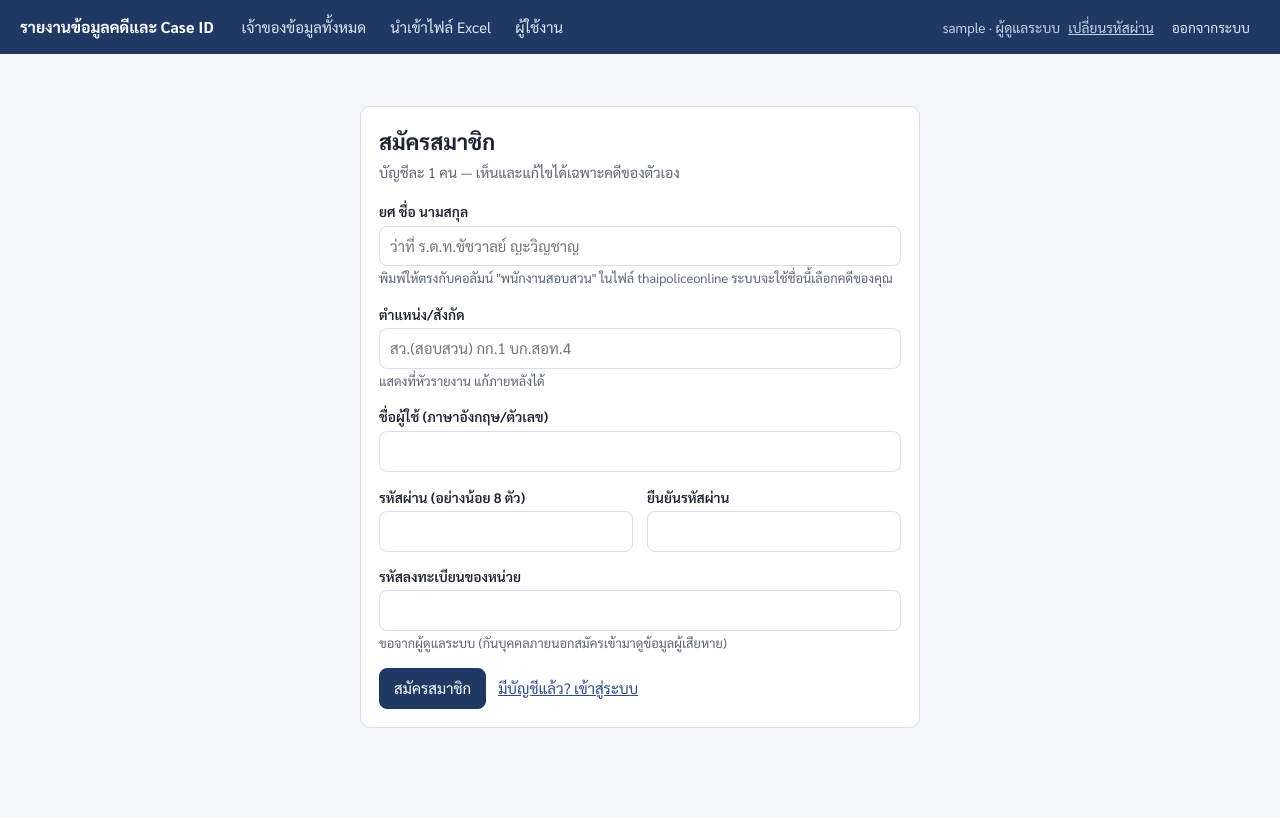
After one commit to WoravitSuwan/microsoft-wpe, a Flask app: template caseapp/templates/register.html in a window 1280 px wide. The commit adds this page. Run offline with Flask 3, Linux system fonts and the light colour scheme; the template is opened without the code that fills it, so the values that code supplies are empty; the visitor is signed in with stand-in values (Sample User, id 1); data comes from the database, SQL or seed files in the repository; some libraries are stand-ins or nearby versions.

Commit message:
Self-registration: each officer signs up, imports, gets own report
- /register: officer enters rank/name as in thaipoliceonline, position,
  username, password and the unit registration code; the account is
  created as an officer and linked to the owner with that name (or a
  new owner). One account per name; registration is closed until the
  admin sets a code on the users page (protects victims' data)
- Names compared ignoring whitespace (thaipoliceonline spacing varies):
  owner lookup on import/registration and the "system still lists
  another investigator" note
- Officers can rename their own owner (fix a typo so names match)
- Import picker: officer's own name first and pre-checked; shows a
  warning if their name is not in the file; officers always see the
  picker unless the file contains only their name
- settings table (id/key/value)

Tests: registration open/closed, wrong code, duplicate name with
different spacing, linking to an unclaimed owner, two officers
importing the same unit file each getting only their cases
(42 passed on SQLite + Postgres). Browser test with the real
101-investigator export: register -> picker pre-checks own name ->
484 cases imported.

Co-Authored-By: Claude Opus 5.5 <noreply@anthropic.com>
Claude-Session: https://claude.ai/code/session_01SBz38VdrhqYgXUNftFg4n9

```diff
--- a/caseapp/app.py
+++ b/caseapp/app.py
@@ -13,8 +13,8 @@ from flask import (Flask, abort, flash, g, redirect, render_template, request, s
 from werkzeug.security import check_password_hash, generate_password_hash
 
 from . import importer, report
-from .db import (MANUAL_FIELDS, CaseCache, batch, database_url, get_db, init_db,
-                 placeholder_case_id, upsert_case)
+from .db import (MANUAL_FIELDS, CaseCache, batch, database_url, find_owner, get_db,
+                 get_setting, init_db, placeholder_case_id, set_setting, upsert_case)
 from .thaidate import be_slash, ce_slash, thai_short, thai_short_time, to_iso
 
 
@@ -204,7 +204,62 @@ def _register(app):
                 return redirect(nxt if nxt.startswith("/") and not nxt.startswith("//")
                                 else url_for("index"))
             flash("ชื่อผู้ใช้หรือรหัสผ่านไม่ถูกต้อง", "error")
-        return render_template("login.html")
+        return render_template("login.html",
+                               register_open=bool(get_setting(get_db(), "register_code")))
+
+    @app.route("/register", methods=["GET", "POST"])
+    def register():
+        """สมัครสมาชิกด้วยตัวเอง: 1 บัญชีต่อพนักงานสอบสวน 1 คน ต้องมีรหัสลงทะเบียนของหน่วย"""
+        db = get_db()
+        if g.user is not None:
+            return redirect(url_for("index"))
+        code = get_setting(db, "register_code") or ""
+        if not code:
+            return render_template("register.html", closed=True, form={})
+        form = {k: _form_text(k) or "" for k in ("username", "name", "position")}
+        if request.method == "POST":
+            name = " ".join(form["name"].split())
+            password = request.form.get("password", "")
+            error = None
+            if not secrets.compare_digest(request.form.get("code", "").strip(), code):
+                error = "รหัสลงทะเบียนไม่ถูกต้อง (ขอได้จากผู้ดูแลระบบของหน่วย)"
+            elif not re.fullmatch(r"[A-Za-z0-9_.@-]{3,40}", form["username"]):
+                error = "ชื่อผู้ใช้ต้องเป็นตัวอักษรภาษาอังกฤษ ตัวเลข หรือ . _ - @ ยาว 3–40 ตัว"
+            elif len(password) < 8:
+                error = "รหัสผ่านต้องมีอย่างน้อย 8 ตัวอักษร"
+            elif password != request.form.get("password2", ""):
+                error = "ยืนยันรหัสผ่านไม่ตรงกัน"
+            elif len(name.split()) < 2:
+                error = "กรุณากรอก ยศ ชื่อ และนามสกุล ให้ตรงกับในระบบ thaipoliceonline"
+            elif db.execute("SELECT 1 FROM users WHERE username = ?", (form["username"],)).fetchone():
+                error = "ชื่อผู้ใช้นี้มีคนใช้แล้ว"
+            owner = find_owner(db, name) if not error else None
+            if owner is not None and db.execute("SELECT 1 FROM users WHERE owner_id = ?",
+                                                (owner["id"],)).fetchone():
+                error = (f"มีบัญชีของ {owner['name']} อยู่แล้ว ถ้าเป็นของคุณให้เข้าสู่ระบบ "
+                         "หรือติดต่อผู้ดูแลระบบเพื่อตั้งรหัสผ่านใหม่")
+            if error:
+                flash(error, "error")
+                return render_template("register.html", closed=False, form=form)
+            if owner is None:
+                owner_id = db.execute("INSERT INTO owners (name, position) VALUES (?, ?)",
+                                      (name, form["position"])).lastrowid
+            else:
+                owner_id = owner["id"]
+                if form["position"] and not owner["position"]:
+                    db.execute("UPDATE owners SET position = ? WHERE id = ?",
+                               (form["position"], owner_id))
+            uid = db.execute("INSERT INTO users (username, password_hash, display_name, role, owner_id) "
+                             "VALUES (?, ?, ?, 'officer', ?)",
+                             (form["username"], generate_password_hash(password), name,
+                              owner_id)).lastrowid
+            db.commit()
+            session.clear()
+            session["uid"] = uid
+            flash("สมัครสมาชิกเรียบร้อย ขั้นต่อไป: นำเข้าไฟล์ export จาก thaipoliceonline "
+                  "แล้วระบบจะเลือกคดีของคุณให้", "ok")
+            return redirect(url_for("import_view"))
+        return render_template("register.html", closed=False, form=form)
 
     @app.route("/logout", methods=["POST"])
     def logout():
@@ -291,7 +346,7 @@ def _register(app):
                   "as_of": to_iso(request.form.get("as_of")),
                   "tpo_date": to_iso(request.form.get("tpo_date")),
                   "notes": request.form.get("notes", "").strip()}
-        if g.user["role"] == "admin" and _form_text("name"):
+        if _form_text("name"):
             fields["name"] = _form_text("name")
         try:
             db.execute(f"UPDATE owners SET {', '.join(k + ' = ?' for k in fields)} WHERE id = ?",
@@ -635,6 +690,12 @@ def _register(app):
                         db.execute("UPDATE users SET password_hash = ? WHERE id = ?",
                                    (generate_password_hash(request.form["password"]), uid))
                     flash("บันทึกผู้ใช้แล้ว", "ok")
+                elif action == "registration":
+                    code = (request.form.get("code") or "").strip()
+                    if code and len(code) < 6:
+                        raise ValueError("รหัสลงทะเบียนต้องยาวอย่างน้อย 6 ตัวอักษร")
+                    set_setting(db, "register_code", code or None)
+                    flash("เปิดรับสมัครสมาชิกแล้ว" if code else "ปิดรับสมัครสมาชิกแล้ว", "ok")
                 elif action == "delete":
                     uid = int(request.form["id"])
                     if uid == g.user["id"]:
@@ -651,7 +712,9 @@ def _register(app):
         rows = db.execute("SELECT u.*, o.name AS owner_name FROM users u LEFT JOIN owners o "
                           "ON o.id = u.owner_id ORDER BY u.username").fetchall()
         owners = db.execute("SELECT id, name FROM owners ORDER BY name").fetchall()
-        return render_template("users.html", users=rows, owners=owners)
+        return render_template("users.html", users=rows, owners=owners,
+                               register_code=get_setting(db, "register_code") or "",
+                               suggest_code=secrets.token_hex(4))
 
     @app.route("/admin/owners", methods=["POST"])
     @admin_required
--- a/caseapp/report.py
+++ b/caseapp/report.py
@@ -8,6 +8,7 @@ from datetime import date
 from openpyxl import Workbook
 from openpyxl.styles import Alignment, Border, Font, PatternFill, Side
 
+from .db import name_key
 from .thaidate import (be_slash, ce_slash, minus_months, parse_date, thai_short,
                        thai_short_time)
 
@@ -145,9 +146,10 @@ def build(db, owner_id, as_of=None):
 
     rep.s11 = sorted((c for c in cases if c["in_tpo"]),
                      key=lambda c: (_date_key(c["report_date"]), c["id"]))
+    me = name_key(owner["name"])
     rep.other_investigators = Counter(
         c["system_investigator"] for c in rep.s11
-        if c["system_investigator"] and c["system_investigator"] != owner["name"])
+        if c["system_investigator"] and name_key(c["system_investigator"]) != me)
     rep.s12 = sorted((c for c in cases if c["statement_taken"]),
                      key=lambda c: (c["seq12"] is None, c["seq12"] or 0, c["id"]))
     rep.s13 = sorted((c for c in cases if c["criminal_no"]),
--- a/caseapp/templates/login.html
+++ b/caseapp/templates/login.html
@@ -7,7 +7,10 @@
     <input type="hidden" name="csrf" value="{{ csrf_token() }}">
     <p><label>ชื่อผู้ใช้</label><input type="text" name="username" required autofocus></p>
     <p><label>รหัสผ่าน</label><input type="password" name="password" required></p>
-    <button class="btn primary" type="submit">เข้าสู่ระบบ</button>
+    <div class="row">
+      <button class="btn primary" type="submit">เข้าสู่ระบบ</button>
+      {% if register_open %}<a href="{{ url_for('register') }}">ยังไม่มีบัญชี? สมัครสมาชิก</a>{% endif %}
+    </div>
   </form>
 </div>
 {% endblock %}
--- a/caseapp/templates/owner.html
+++ b/caseapp/templates/owner.html
@@ -173,8 +173,8 @@
     <input type="hidden" name="csrf" value="{{ csrf_token() }}">
     <div class="grid">
       <div><label>ยศ ชื่อ สกุล (เจ้าของข้อมูล)</label>
-        <input type="text" name="name" value="{{ owner.name }}" {{ 'readonly' if g.user.role != 'admin' }}>
-        <div class="hint">ใช้ตั้งชื่อไฟล์: {{ report.export_filename(owner.name) }}</div></div>
+        <input type="text" name="name" value="{{ owner.name }}" required>
+        <div class="hint">ต้องตรงกับคอลัมน์ "พนักงานสอบสวน" ใน thaipoliceonline · ใช้ตั้งชื่อไฟล์: {{ report.export_filename(owner.name) }}</div></div>
       <div><label>ตำแหน่ง/สังกัด</label><input type="text" name="position" value="{{ owner.position or '' }}" placeholder="สว.(สอบสวน) กก.1 บก.สอท.4"></div>
       <div><label>ข้อมูล ณ วันที่</label><input type="date" name="as_of" value="{{ owner.as_of or '' }}">
         <div class="hint">เว้นว่าง = วันนี้ · ใช้นับอายุคดีข้อ 1.5</div></div>
--- /dev/null
+++ b/caseapp/templates/register.html
@@ -0,0 +1,35 @@
+{% extends "base.html" %}
+{% block title %}สมัครสมาชิก · รายงานข้อมูลคดีและ Case ID{% endblock %}
+{% block content %}
+<div class="card" style="max-width:560px;margin:30px auto">
+  <h1>สมัครสมาชิก</h1>
+  {% if closed %}
+    <p class="sub">ขณะนี้ปิดรับสมัคร กรุณาติดต่อผู้ดูแลระบบของหน่วย</p>
+    <a class="btn" href="{{ url_for('login') }}">กลับไปหน้าเข้าสู่ระบบ</a>
+  {% else %}
+  <p class="sub">บัญชีละ 1 คน — เห็นและแก้ไขได้เฉพาะคดีของตัวเอง</p>
+  <form method="post" autocomplete="off">
+    <input type="hidden" name="csrf" value="{{ csrf_token() }}">
+    <p><label>ยศ ชื่อ นามสกุล</label>
+      <input type="text" name="name" value="{{ form.name }}" required placeholder="ว่าที่ ร.ต.ท.ชัชวาลย์ ญะวิญชาญ">
+      <span class="hint">พิมพ์ให้ตรงกับคอลัมน์ "พนักงานสอบสวน" ในไฟล์ thaipoliceonline ระบบจะใช้ชื่อนี้เลือกคดีของคุณ</span></p>
+    <p><label>ตำแหน่ง/สังกัด</label>
+      <input type="text" name="position" value="{{ form.position }}" placeholder="สว.(สอบสวน) กก.1 บก.สอท.4">
+      <span class="hint">แสดงที่หัวรายงาน แก้ภายหลังได้</span></p>
+    <p><label>ชื่อผู้ใช้ (ภาษาอังกฤษ/ตัวเลข)</label>
+      <input type="text" name="username" value="{{ form.username }}" required pattern="[A-Za-z0-9_.@-]{3,40}" autocapitalize="none"></p>
+    <div class="grid">
+      <div><label>รหัสผ่าน (อย่างน้อย 8 ตัว)</label><input type="password" name="password" required minlength="8" autocomplete="new-password"></div>
+      <div><label>ยืนยันรหัสผ่าน</label><input type="password" name="password2" required minlength="8" autocomplete="new-password"></div>
+    </div>
+    <p style="margin-top:14px"><label>รหัสลงทะเบียนของหน่วย</label>
+      <input type="text" name="code" required autocapitalize="none">
+      <span class="hint">ขอจากผู้ดูแลระบบ (กันบุคคลภายนอกสมัครเข้ามาดูข้อมูลผู้เสียหาย)</span></p>
+    <div class="row">
+      <button class="btn primary">สมัครสมาชิก</button>
+      <a href="{{ url_for('login') }}">มีบัญชีแล้ว? เข้าสู่ระบบ</a>
+    </div>
+  </form>
+  {% endif %}
+</div>
+{% endblock %}
```
Also changed, not shown: caseapp/db.py (+29 -1 lines), caseapp/templates/import.html (+14 -4 lines), caseapp/templates/users.html (+17 -0 lines), tests/test_app.py (+70 -0 lines).
